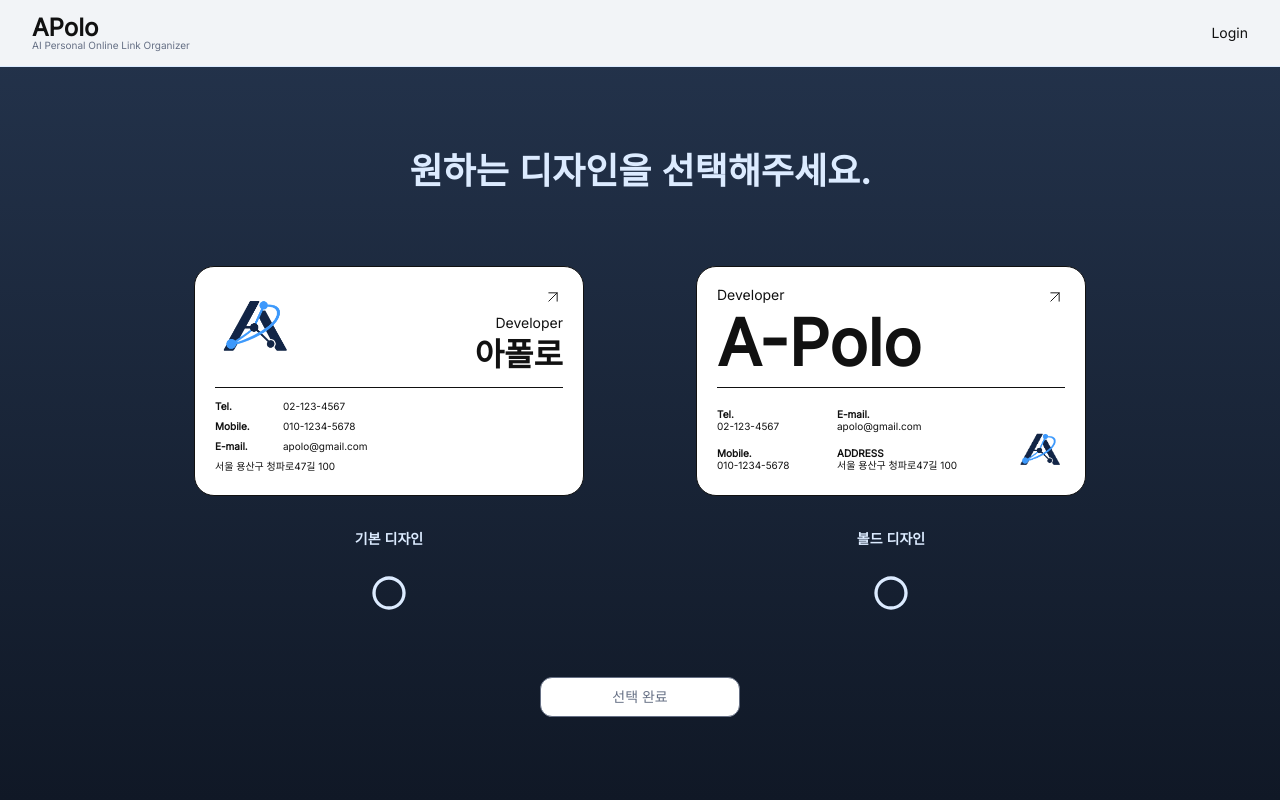
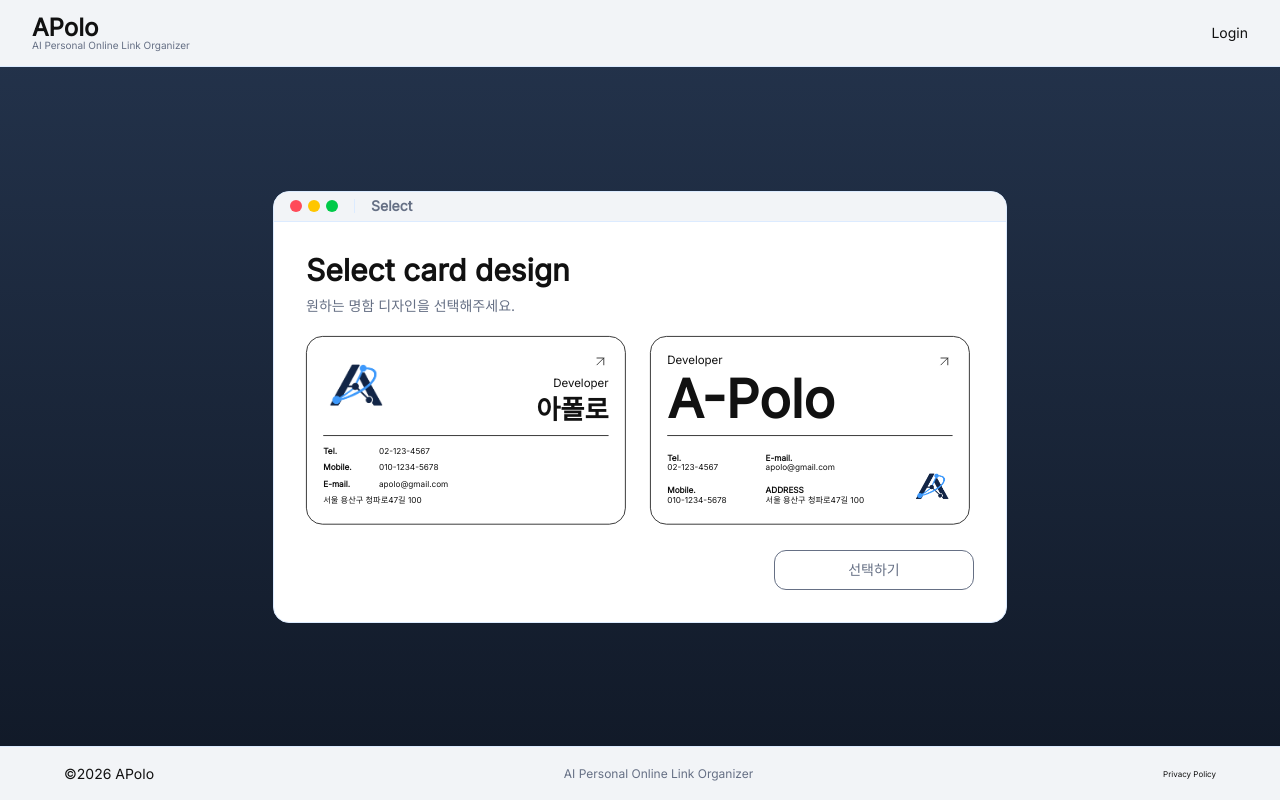
Before and after one commit to APolo-SMWU/apolo-client, a React (Vite) app: page /select in a window 1280 px wide. Built offline with nearby package versions, Linux system fonts and the light colour scheme; no server answers.

Commit message:
feat: select 페이지 UI 변경 및 액션바 위치 수정

```diff
--- a/src/pages/home/components/PersonalCard.tsx
+++ b/src/pages/home/components/PersonalCard.tsx
@@ -14,6 +14,7 @@
   address: string;
   onGoto?: () => void;
   design?: PersonalCardDesign;
+  isSelected?: boolean;
 } & (
   | { role: "Student"; tel?: string }
   | { role: Exclude<Role, "Student">; tel: string }
@@ -81,9 +82,10 @@
   email = "",
   address = "",
   onGoto,
+  isSelected = false,
 }: PersonalCardProps) {
   return (
-    <div className="relative flex h-[230px] w-[390px] max-w-[calc(100vw-2rem)] flex-col rounded-xl border border-ink bg-white p-5 text-ink">
+    <div className={`relative flex h-[230px] w-[390px] max-w-[calc(100vw-2rem)] flex-col rounded-xl bg-white p-5 text-ink transition-transform motion-reduce:transition-none ${isSelected ? "scale-[1.02] border-2 border-primary" : "border border-ink"}`}>
       <div className="flex h-[100px] w-full flex-col justify-start gap-1">
         <div className="flex items-start justify-between">
           <p className="text-body-02 leading-[1.2]">{job}</p>
@@ -135,9 +137,10 @@
   email = '',
   address = '',
   onGoto,
+  isSelected = false,
 }: PersonalCardProps) {
   return (
-    <div className="relative flex h-[230px] w-[390px] max-w-[calc(100vw-2rem)] flex-col rounded-xl border border-ink bg-white p-5">
+    <div className={`relative flex h-[230px] w-[390px] max-w-[calc(100vw-2rem)] flex-col rounded-xl bg-white p-5 transition-transform motion-reduce:transition-none ${isSelected ? "scale-[1.02] border-2 border-primary" : "border border-ink"}`}>
       <div className="flex h-[100px] w-full items-start justify-between">
         <div className="flex size-[80px] shrink-0 items-center justify-center overflow-hidden">
           {logoUrl ? (
--- a/src/pages/portfolio/LoadingPage.tsx
+++ b/src/pages/portfolio/LoadingPage.tsx
@@ -10,6 +10,7 @@
 
 type LoadingLocationState = {
   requestId?: string;
+  cardDesignId?: string;
 };
 
 export default function LoadingPage() {
@@ -18,7 +19,8 @@
   const lottieRef = useRef<LottieHandle>(null);
   const directionRef = useRef<"forward" | "reverse">("forward");
   const [error, setError] = useState("");
-  const requestId = (location.state as LoadingLocationState | null)?.requestId;
+  const loadingState = (location.state as LoadingLocationState | null) ?? null;
+  const requestId = loadingState?.requestId;
   const displayError = error || (!requestId ? "생성 요청을 찾을 수 없어요." : "");
 
   useEffect(() => {
@@ -29,7 +31,12 @@
       .then((document) => {
         if (!isCurrent) return;
         navigate("/preview", {
-          state: { document: document as PortfolioDocument },
+          state: {
+            document: {
+              ...(document as PortfolioDocument),
+              ...(loadingState?.cardDesignId ? { cardDesignId: loadingState.cardDesignId } : {}),
+            },
+          },
           replace: true,
         });
       })
--- a/src/pages/portfolio/SelectPage.tsx
+++ b/src/pages/portfolio/SelectPage.tsx
@@ -1,7 +1,7 @@
 import Header from "@/components/layout/Header";
-import PersonalCard,  { type PersonalCardProps } from "../home/components/PersonalCard";
-import UncheckedIcon from '@/assets/Unchecked.svg?react';
-import CheckedIcon from '@/assets/Checked.svg?react';
+import Footer from "@/components/layout/Footer";
+import AppWindow from "@/components/AppWindow";
+import PersonalCard, { type PersonalCardProps } from "../home/components/PersonalCard";
 import CTAButton from "@/components/common/CTAButton";
 import { useNavigate } from "react-router-dom";
 import { useState } from "react";
@@ -37,34 +37,48 @@
   return (
     <div className="flex min-h-dvh flex-col bg-apolo">
       <Header />
-      <main className="relative flex flex-1 flex-col items-center justify-center gap-16 overflow-hidden px-4 py-10">
-        <h1 className="text-display-01 font-bold text-focus leading-[1.2]">원하는 디자인을 선택해주세요.</h1>
-        <div className="flex w-full max-w-[1040px] flex-wrap items-start justify-center gap-12 lg:gap-24">
-            {designs.map((option) => (
+      <main className="relative flex flex-1 items-center justify-center overflow-hidden px-4 py-10">
+        <AppWindow className="relative z-10 w-[734px] max-w-full" title="Select">
+          <div className="flex w-full flex-col gap-5">
+            <div>
+              <h1 className="text-heading-01 font-bold leading-[1.1] text-ink">Select card design</h1>
+              <p className="mt-2 text-body-02 text-placeholder">원하는 명함 디자인을 선택해주세요.</p>
+            </div>
+
+            <div className="flex w-full flex-wrap items-start justify-between gap-4">
+              {designs.map((option) => {
+                const isSelected = selectedDesign === option.id;
+                return (
                   <button
                     key={option.id}
                     type="button"
-                aria-label={`${option.label} ${selectedDesign === option.id ? "선택됨" : "선택"}`}
-                aria-pressed={selectedDesign === option.id}
+                    aria-label={`${option.label} ${isSelected ? "선택됨" : "선택"}`}
+                    aria-pressed={isSelected}
                     onClick={() => setSelectedDesign((current) => current === option.id ? null : option.id)}
-                className="flex flex-col items-center gap-6 rounded-xl focus-visible:outline-2 focus-visible:outline-offset-4 focus-visible:outline-primary"
+                    className="h-[194px] w-[324px] max-w-full rounded-xl text-left outline-none"
                   >
-                <span className={`flex items-center justify-center rounded-lg p-2 ${selectedDesign === option.id ? "bg-primary" : ""}`}>
+                    <div className="h-[234px] w-[394px] origin-top-left scale-[0.82]">
                       <PersonalCard
                         {...sampleProfile}
                         name={option.design === "bold" ? "A-Polo" : "아폴로"}
                         design={option.design}
+                        isSelected={isSelected}
                       />
-                </span>
-                <span className="text-body-02 font-bold text-focus">{option.label}</span>
-                {selectedDesign === option.id ? <CheckedIcon className="size-10" /> : <UncheckedIcon className="size-10" />}
+                    </div>
                   </button>
-            ))}
+                );
+              })}
             </div>
+
+            <div className="flex w-full justify-end">
               <CTAButton disabled={!selectedDesign} onClick={handleNext}>
-          선택 완료
+                선택하기
               </CTAButton>
+            </div>
+          </div>
+        </AppWindow>
       </main>
+      <Footer />
     </div>
   )
 }
--- a/src/pages/portfolio/cardData.ts
+++ b/src/pages/portfolio/cardData.ts
@@ -20,9 +20,9 @@
 }
 
 export function getCardName(document: PortfolioDocument) {
-  return document.card.name || document.profile.name;
+  return document.profile.name || document.card.name || "";
 }
 
 export function getCardJob(document: PortfolioDocument) {
-  return document.card.headline || document.profile.title;
+  return document.profile.title || document.card.headline || "";
 }
--- a/src/pages/portfolio/components/ProfileBlock.tsx
+++ b/src/pages/portfolio/components/ProfileBlock.tsx
@@ -41,7 +41,7 @@
 
 export default function ProfileBlock({ profile, userType }: { profile: ProfileData; userType: ProfileUserType }) {
   return (
-    <section className="flex w-[150px] max-w-[150px] shrink-0 flex-col items-start gap-5 px-0 py-8" aria-label="Profile">
+    <section className="flex w-[200px] max-w-[200px] shrink-0 flex-col items-start gap-5 px-0 py-8" aria-label="Profile">
       <div className="flex size-[150px] items-center justify-center overflow-hidden rounded-full bg-focus text-display-02 font-bold text-primary">
         {profile.avatarUrl ? (
           <img className="size-full object-cover" src={profile.avatarUrl} alt={`${profile.name} 프로필`} />
```
Also changed, not shown: src/pages/portfolio/EditorPage.tsx (+83 -5 lines). Lines whose indentation alone changed are shown as unchanged.
